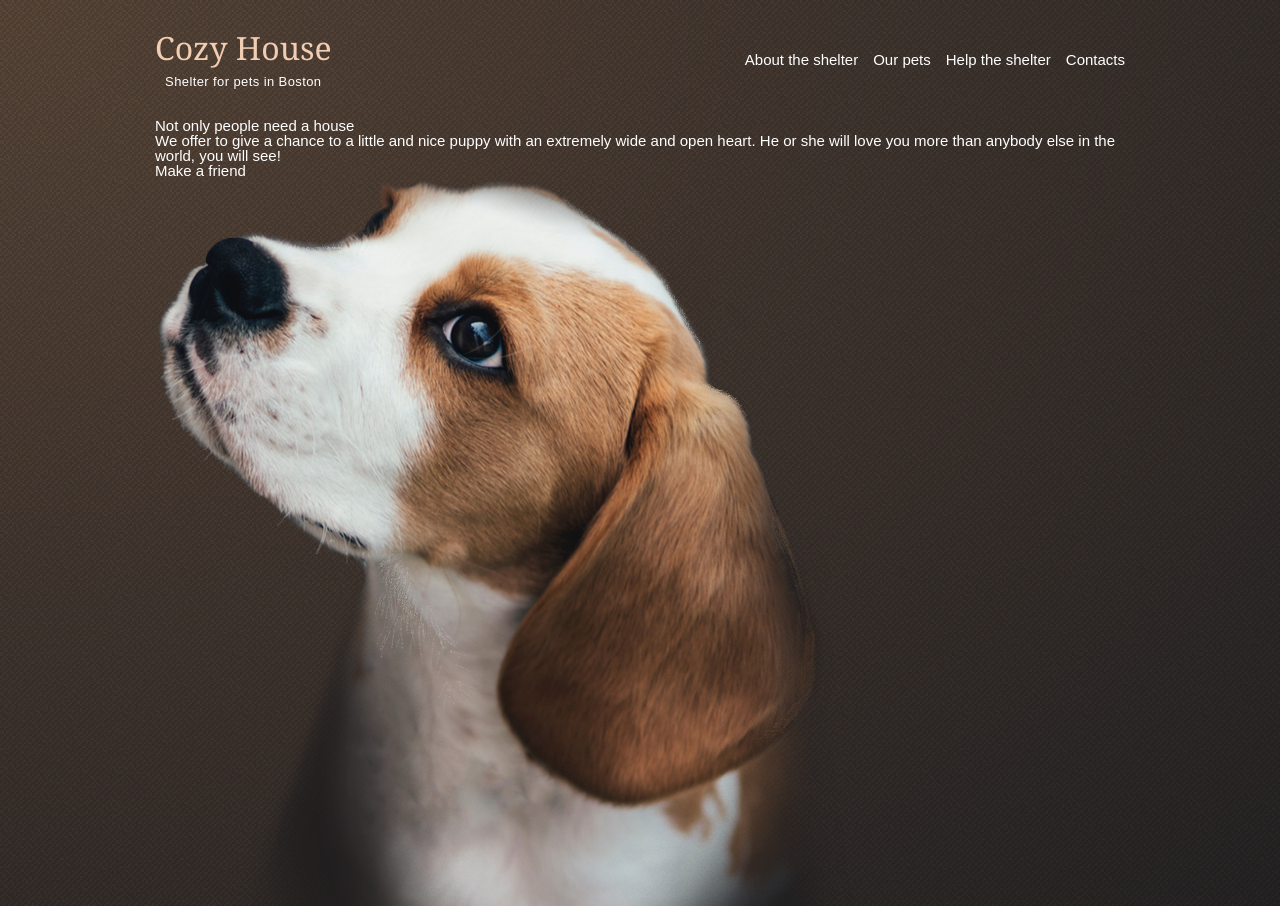
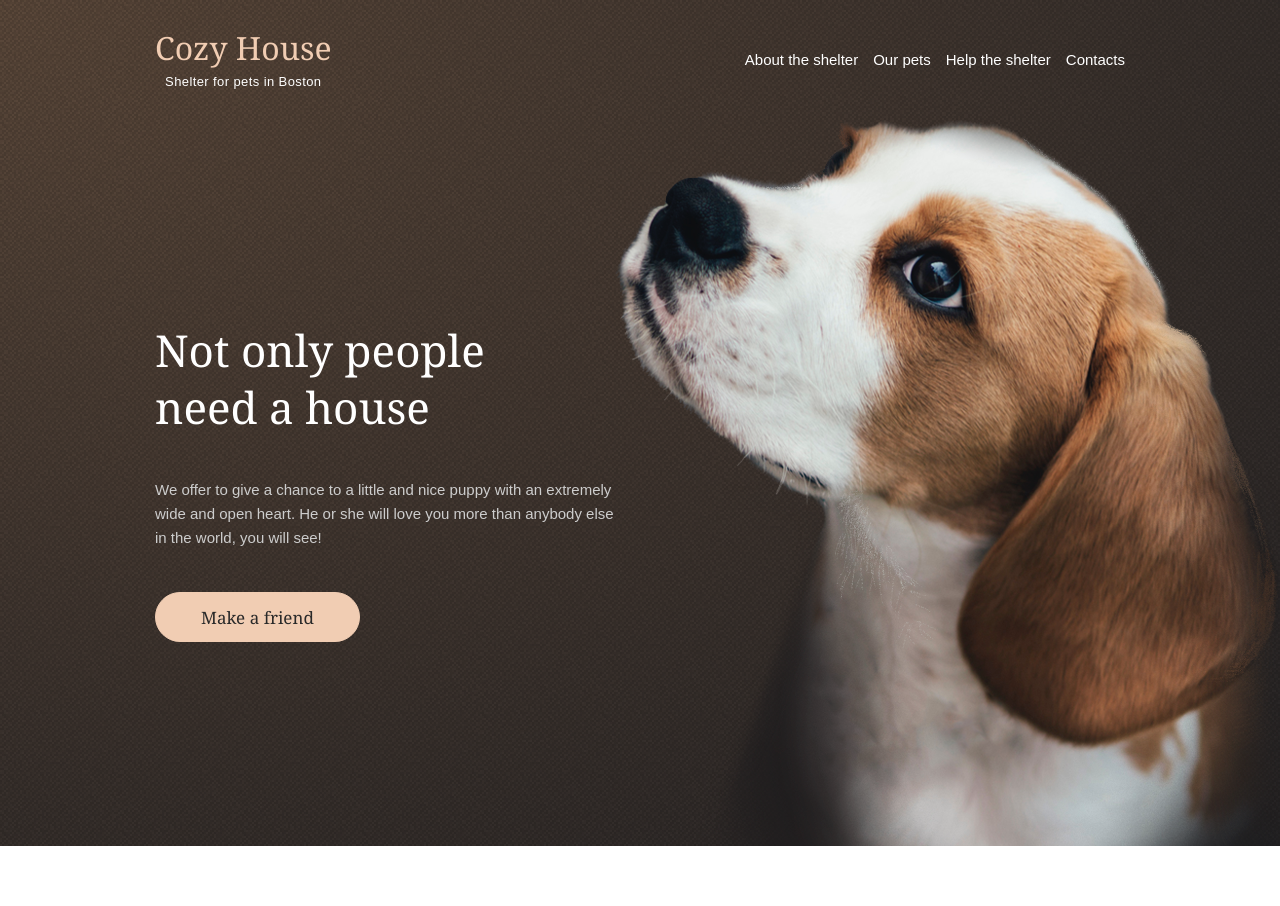
Before and after one commit to dstrizhakov/shelter, a website: page shelter/index.html in a window 1280 px wide. After the commit the page ends 846 px from the top, so only its background shows below. Drawn offline with Linux system fonts and the light colour scheme.

Commit message:
feat: add not-only section

```diff
--- a/shelter/index.html
+++ b/shelter/index.html
@@ -28,7 +28,7 @@
 				<section class="not-only">
 					<div class="not-only__body">
 						<div class="not-only__content">
-							<h1 class="not-only__title">Not only people need a house</h1>
+							<h1 class="not-only__title title">Not only people<br> need a house</h1>
 							<p class="not-only__text">We offer to give a chance to a little and nice puppy with an extremely wide and open heart. He or she will love you more than anybody else in the world, you will see!</p>
 							<a href="#" class="not-only__button button">Make a friend</a>
 						</div>
--- /dev/null
+++ b/shelter/sass/components/_common.scss
@@ -0,0 +1,26 @@
+.button {
+	font-family: Georgia, "Times New Roman", serif;
+	display: inline-flex;
+	align-items: center;
+	justify-content: center;
+	background-color: $primaryColor;
+	border: 1px solid $primaryColor;
+	color: #292929;
+	font-size: 17px;
+	height: 50px;
+	padding: 15px 45px;
+	border-radius: 30px;
+	transition: all 0.3s ease 0s;
+	&:hover {
+		background-color: $primaryLightColor;
+		border: 1px solid $primaryLightColor;
+	}
+}
+
+.title {
+	font-family: Georgia, "Times New Roman", serif;
+	font-size: 35px;
+	line-height: 130%;
+	letter-spacing: 6%;
+	color: $titleGrayColor;
+}
--- a/shelter/sass/layout/_header.scss
+++ b/shelter/sass/layout/_header.scss
@@ -12,7 +12,7 @@
 			font-size: 32px;
 			line-height: 110%;
 			letter-spacing: 6%;
-			color: $logoPrimaryColor;
+			color: $primaryColor;
 		}
 		& span:last-child {
 			margin-top: 10px;
@@ -54,7 +54,7 @@
 				height: 3px;
 				left: 50%;
 				position: absolute;
-				background: $logoPrimaryColor;
+				background: $primaryColor;
 				transition: width 0.3s ease 0s, left 0.3s ease 0s;
 				width: 0;
 		}
--- a/shelter/sass/pages/_home.scss
+++ b/shelter/sass/pages/_home.scss
@@ -1,7 +1,40 @@
 .top {
 	min-height: 70vh;
 	background: url("../img/home/noise.png") repeat, radial-gradient(farthest-corner at left top, #5B483A, #262425);
-
-
 	color: $lightColor;
 }
+
+.not-only {
+
+	&__body {
+		display: flex;
+		justify-content: space-between;
+		align-items: center;
+	}
+
+	&__content {
+		flex: 0 0 460px;
+		display: flex;
+		flex-direction: column;
+		justify-content: center;
+		align-items: start;
+	}
+
+	&__title {
+		color: $lightColor;
+		font-size: 44px;
+		margin-bottom: 42px;
+	}
+
+	&__text {
+		margin-bottom: 42px;
+		color: $lightGreyColor;
+		line-height: 24px;
+	}
+
+	&__button {
+	}
+
+	&__image {
+	}
+}
--- a/shelter/sass/style.scss
+++ b/shelter/sass/style.scss
@@ -10,7 +10,10 @@ $fontSize: rem(15); // где 15(px) - размер шрифта по умолч
 // Основные цвета
 $mainColor: #0e0e0e; // Цвет шрифта по умолчанию
 $lightColor: #ffffff;
-$logoPrimaryColor: #f1cdb3;
+$primaryColor: #f1cdb3;
+$primaryLightColor: #fddcc4;
+$titleGrayColor: #545454;
+$lightGreyColor: #cdcdcd;
 
 // НАСТРОЙКИ ===============================================================================================================================================================================================================================================================================================
 // Минимальная ширина страницы
@@ -84,7 +87,7 @@ body {
 		}
 	}
 }
-
+@import "./components/common";
 @import "./layout/header";
 @import "./layout/footer";
-@import "./pages/home"
+@import "./pages/home";
```
Also changed, not shown: shelter/css/style.css.
